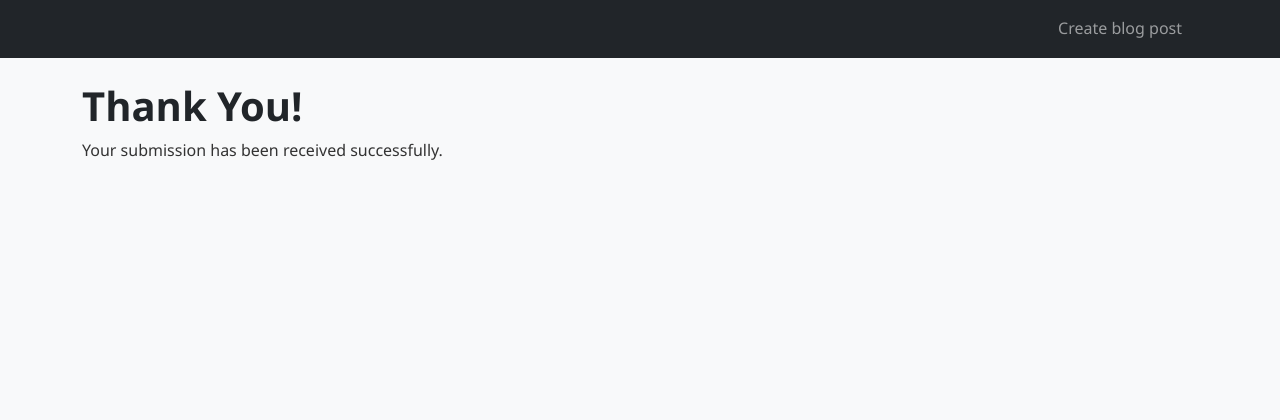
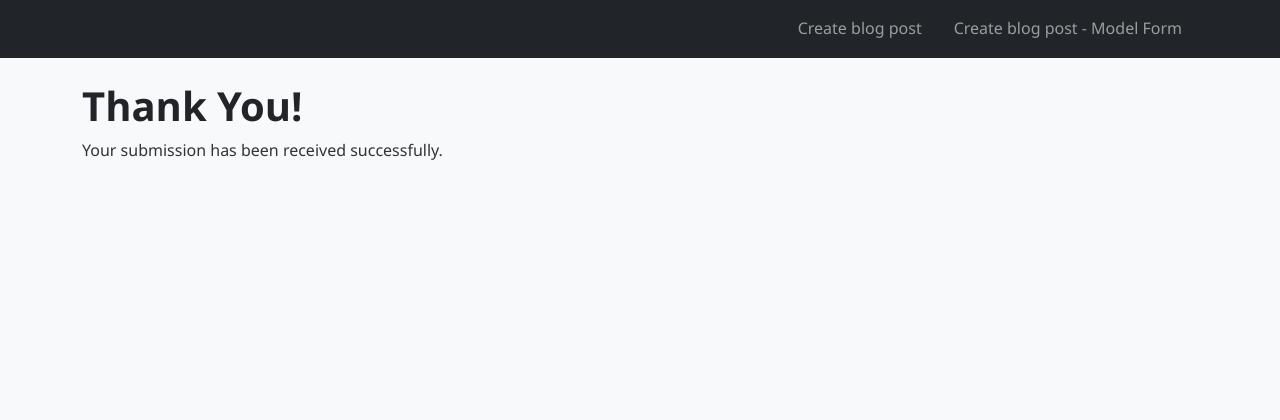
Before and after one commit to BTU-Women-in-AI-Python-course-2025/python_lecture_13, a Django app: page /blog/thank_you/ in a window 1280 px wide. Shown: the top 420 px of the page. Run offline with Django 5.2, Linux system fonts and the light colour scheme.

Commit message:
Add create_blog_post_model_form

```diff
--- a/Lecture code 1/blog_post/blog/urls.py
+++ b/Lecture code 1/blog_post/blog/urls.py
@@ -1,8 +1,9 @@
 from django.urls import path
-from blog.views import create_blog_post, thank_you
+from blog.views import create_blog_post, thank_you, create_blog_post_model_form
 
 urlpatterns = [
     path('create_blog_post/', create_blog_post, name='create_blog_post'),
     path('thank_you/', thank_you, name='thank_you'),
+    path('create_blog_post_model_form/', create_blog_post_model_form, name='create_blog_post_model_form')
 
 ]
--- a/Lecture code 1/blog_post/blog/views.py
+++ b/Lecture code 1/blog_post/blog/views.py
@@ -1,5 +1,5 @@
 from django.shortcuts import redirect, render
-from blog.forms import BlogPostForm
+from blog.forms import BlogPostForm, BlogPostModelForm
 from blog.models import BlogPost
 
 
@@ -14,5 +14,15 @@ def create_blog_post(request):
     return render(request, template_name='create_blog_post.html', context={'form': form})
 
 
+def create_blog_post_model_form(request):
+    if request.method == 'POST':
+        form = BlogPostModelForm(request.POST)
+        if form.is_valid():
+            form.save()
+            return redirect('thank_you')
+    else:
+        form = BlogPostModelForm()
+    return render(request, template_name='create_blog_post_model_form.html', context={'form': form})
+
 def thank_you(request):
     return render(request, template_name='thank_you.html')
--- a/Lecture code 1/blog_post/templates/base.html
+++ b/Lecture code 1/blog_post/templates/base.html
@@ -27,6 +27,9 @@
                     <li class="nav-item">
                         <a class="nav-link" href="{% url 'create_blog_post' %}">Create blog post</a>
                     </li>
+                    <li class="nav-item">
+                        <a class="nav-link" href="{% url 'create_blog_post_model_form' %}">Create blog post - Model Form</a>
+                    </li>
                 </ul>
             </div>
         </div>
```
Also changed, not shown: Lecture code 1/blog_post/blog/forms.py (+7 -0 lines), Lecture code 1/blog_post/blog/templates/create_blog_post_model_form.html (added, +10 -0 lines).
